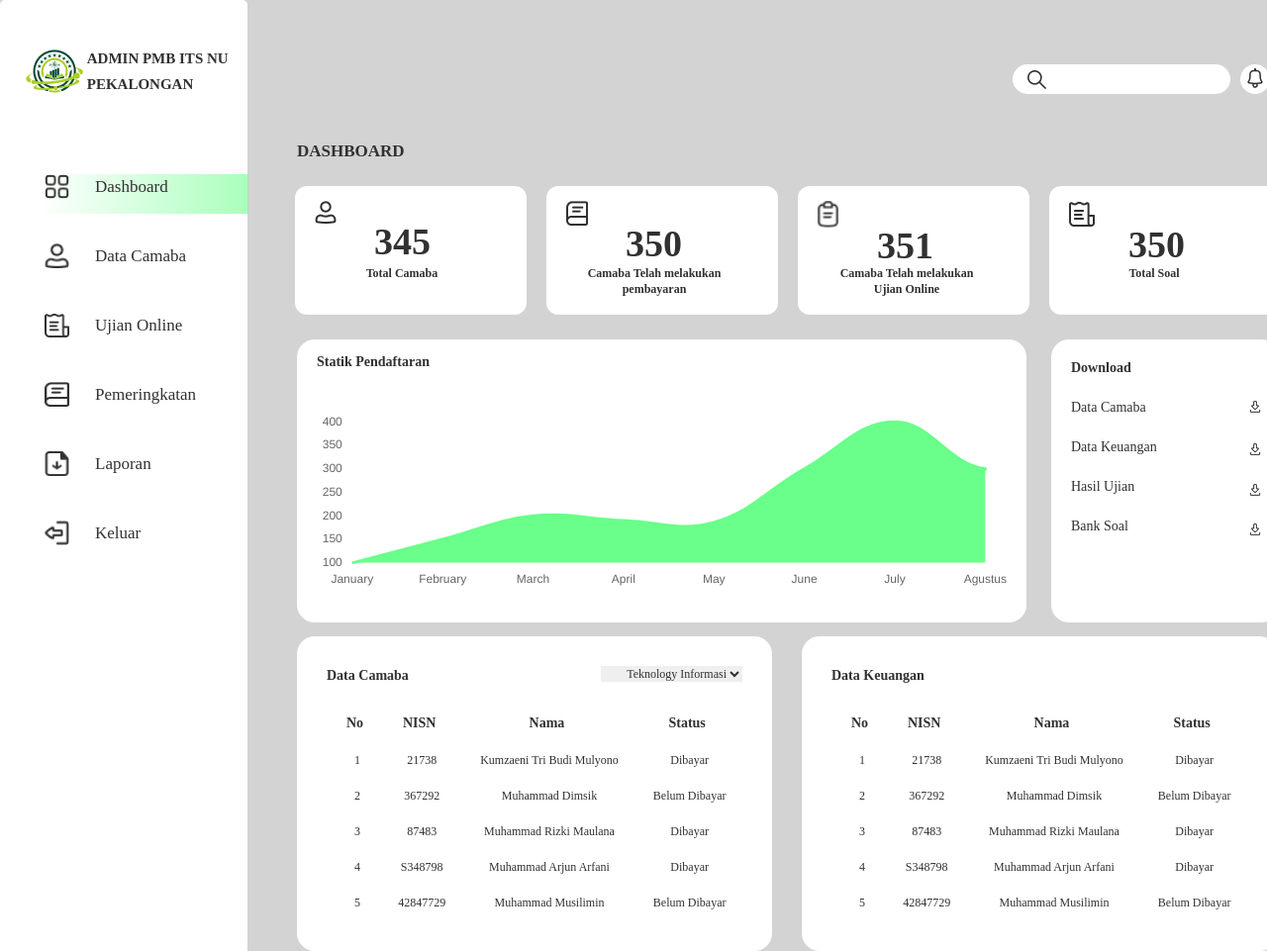
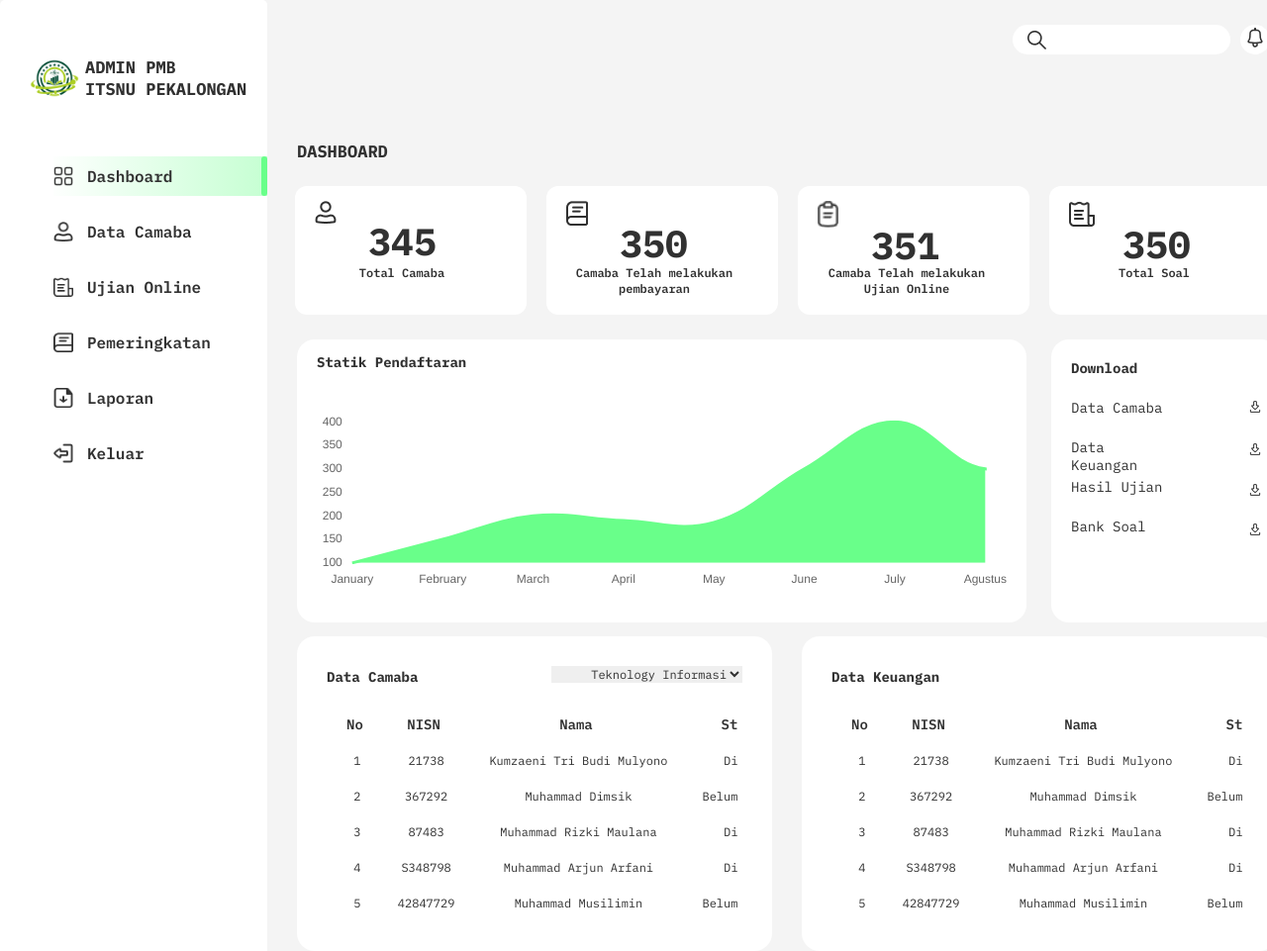
Before and after one commit to muhammaddimsik/pmb-admin.io, a plain HTML site: page Dashboard.html in a window 1280 px wide. Shown: the top 961 px of the page at 99% size. Drawn offline with nearby package versions, Linux system fonts and the light colour scheme.

Commit message:
memperbaiki sidebar dashboard

```diff
--- a/Dashboard.html
+++ b/Dashboard.html
@@ -6,7 +6,7 @@
     <meta name="viewport" content="width=device-width, initial-scale=1.0" />
     <title>Dashboard</title>
     <link rel="stylesheet" href="css/sty.css" />
-    <link rel="stylesheet" href="css/style.css">
+    <link rel="stylesheet" href="css/style.css" />
     <script
       src="https://code.jquery.com/jquery-3.6.1.min.js"
       integrity="sha256-o88AwQnZB+VDvE9tvIXrMQaPlFFSUTR+nldQm1LuPXQ="
@@ -15,55 +15,56 @@
     <script src="js/dashboard2.js"></script>
     <script src="js/Chart.min.js"></script>
 
-
-
     <style></style>
   </head>
   <body>
     <div class="sidebar-nav">
       <div class="header">
         <div class="list-item">
-          <a href="Dashboard.html">
+          <a href="Dashboard.html" class="flex">
             <img src="img/logo.png" alt="" class="icon" />
-            <span class="description-header">Admin PMB ITS NU Pekalongan</span>
+            <h3 class="description-header">
+              Admin PMB <span> ITSNU Pekalongan</span>
+            </h3>
           </a>
         </div>
       </div>
       <div class="sidebar-main">
         <div class="list-item" id="Dashboard">
-          <a href="Dashboard.html">
-            <img src="img/das.png" alt="" class="icon"/>
-            <span class="description">Dashboard</span>
+          <a href="Dashboard.html" class="flex">
+            <img src="img/das.png" alt="" class="icon" />
+            <p class="description">Dashboard</p>
+          </a>
+          <div class="rectangle"></div>
+        </div>
+        <div class="list-item">
+          <a href="Data_Camaba.html" class="flex">
+            <img src="img/pople.png" alt="" class="icon" />
+            <p class="description">Data Camaba</p>
           </a>
         </div>
         <div class="list-item">
-          <a href="Data_Camaba.html">
-            <img src="img/pople.png" alt="" class="icon" />
-            <span class="description">Data Camaba</span>
+          <a href="Ujian_Onine.html" class="flex">
+            <img src="img/book.png" alt="" class="icon" />
+            <p class="description">Ujian Online</p>
           </a>
         </div>
         <div class="list-item">
-          <a href="Ujian_Onine.html">
-            <img src="img/book.png" alt="" class="icon" />
-            <span class="description">Ujian Online</span>
+          <a href="Pemeringkatan.html" class="flex">
+            <img src="img/ujuan.png" alt="" class="icon" />
+            <p class="description">Pemeringkatan</p>
           </a>
         </div>
         <div class="list-item">
-          <a href="Pemeringkatan.html">
-            <img src="img/ujuan.png" alt="" class="icon" />
-            <span class="description">Pemeringkatan</span>
+          <a href="Laporan.html" class="flex">
+            <img src="img/down.png" alt="" class="icon" />
+            <p class="description">Laporan</p>
           </a>
         </div>
         <div class="list-item">
-          <a href="Laporan.html">
-            <img src="img/down.png" alt="" class="icon" />
-            <span class="description">Laporan</span>
-          </a>
-        </div>
-        <div class="list-item">
-          <a href="#">
+          <a href="#" class="flex">
             <img src="img/exit.png" alt="" class="icon" />
-            <span class="description">Keluar</span>
+            <p class="description">Keluar</p>
           </a>
         </div>
       </div>
@@ -89,28 +90,30 @@
       <div class="main-container">
         <div class="conten">
           <a href="#">
-                <img src="img/pople.png" class="icon" alt="">
+            <img src="img/pople.png" class="icon" alt="" />
             <p class="item">345</p>
             <span class="description">Total Camaba</span>
           </a>
         </div>
         <div class="conten">
           <a href="#">
-                <img src="img/ujuan.png" class="icon" alt="">
+            <img src="img/ujuan.png" class="icon" alt="" />
             <p class="item">350</p>
             <span class="description1">Camaba Telah melakukan pembayaran</span>
           </a>
         </div>
         <div class="conten">
           <a href="#">
-                <img src="img/Icon.png" width="20.5px" class="icon" alt="">
+            <img src="img/Icon.png" width="20.5px" class="icon" alt="" />
             <p class="item">351</p>
-                <span class="description2">Camaba Telah melakukan Ujian Online</span>
+            <span class="description2"
+              >Camaba Telah melakukan Ujian Online</span
+            >
           </a>
         </div>
         <div class="conten">
           <a href="#">
-                <img src="img/book.png" class="icon" alt="">
+            <img src="img/book.png" class="icon" alt="" />
             <p class="item">350</p>
             <span class="description3">Total Soal</span>
           </a>
@@ -140,25 +143,25 @@
         </div>
         <div class="list-item">
           <a href="#">
-            <img src="img/iconn.png" alt="" class="i">
+            <img src="img/iconn.png" alt="" class="i" />
             <div class="description">Data Camaba</div>
           </a>
         </div>
         <div class="list-item1">
           <a href="#">
-            <img src="img/iconn.png" alt="" class="ic">
+            <img src="img/iconn.png" alt="" class="ic" />
             <div class="description">Data Keuangan</div>
           </a>
         </div>
         <div class="list-item2">
           <a href="#">
-            <img src="img/iconn.png" alt="" class="i2">
+            <img src="img/iconn.png" alt="" class="i2" />
             <div class="description">Hasil Ujian</div>
           </a>
         </div>
         <div class="list-item3">
           <a href="#">
-            <img src="img/iconn.png" alt="" class="i3">
+            <img src="img/iconn.png" alt="" class="i3" />
             <div class="description">Bank Soal</div>
           </a>
         </div>
@@ -166,7 +169,7 @@
       <div class="container-table">
         <div class="table_camaba">
           <span class="header_table">Data Camaba</span>
-          <select id="dropdown" class="set-filter" oninput="filterTable()" >
+          <select id="dropdown" class="set-filter" oninput="filterTable()">
             <option>Teknology Informasi</option>
             <option>Teknology Komputer</option>
             <option>Teknology Industri</option>
@@ -177,7 +180,6 @@
           </select>
           <div class="outer-wrapper">
             <a href="Data_Camaba.html">
-
               <div class="table-wrapper">
                 <table id="myTable">
                   <thead>
@@ -217,7 +219,6 @@
                       <td>Muhammad Musilimin</td>
                       <td>Belum Dibayar</td>
                     </tr>
-
                   </tbody>
                 </table>
               </div>
@@ -269,14 +270,12 @@
                     <td>Muhammad Musilimin</td>
                     <td>Belum Dibayar</td>
                   </tr>
-
                 </tbody>
               </table>
             </div>
           </div>
         </div>
-
       </div>
-
+    </div>
   </body>
 </html>
--- a/css/stt.css
+++ b/css/stt.css
@@ -1,3 +1,10 @@
+@import url('https://fonts.googleapis.com/css2?family=IBM+Plex+Mono:wght@400;500;600;700&display=swap');
+
+*, html, body{
+  box-sizing: border-box;
+  font-family: 'IBM Plex Mono', monospace;
+}
+
 table.dataTable td.dt-control {
   text-align: center;
   cursor: pointer;
--- a/css/sty.css
+++ b/css/sty.css
@@ -1,96 +1,96 @@
+@import url('https://fonts.googleapis.com/css2?family=IBM+Plex+Mono:wght@400;500;600;700&display=swap');
+
+*, html, body{
+  box-sizing: border-box;
+  font-family: 'IBM Plex Mono', monospace;
+}
+
 html,
 body {
   max-width: 100%;
   overflow-x: hidden;
 }
 body {
-  background-color: lightgray;
+  background-color: #f4f4f4;
   border-radius: 5px;
   font-family: "IBM Plex Mono";
 }
 .sidebar-nav {
   height: 1024px;
-  width: 250px;
+  width: 270px;
   left: 0px;
   top: 0px;
   border-radius: 5px;
   position: fixed;
-  right: 0%;
-  bottom: 0%;
   background-color: #ffffff;
   box-shadow: #313131;
 }
+.sidebar-nav .header .list-item .flex{
+  display: flex;
+  align-items: center;
+  margin: 40px 0 0 30px;
+  gap: 6px;
+}
 .sidebar-nav .description-header {
-  position: absolute;
-  left: 35.09%;
-  right: 7.37%;
-  top: 4.49%;
-  bottom: 90.43%;
-  text-decoration: none;
-  font-style: normal;
-  font-weight: 700;
-  font-size: 15px;
-  line-height: 26px;
+  font-weight: 800;
+  font-size: 17px;
   text-transform: uppercase;
   color: #313131;
+  display: flex;
+  flex-direction: column;
 }
 .sidebar-nav .header .list-item .icon {
-  width: 60px;
-  height: 60px;
-  height: 60px;
-  width: 60px;
-  margin-left: 25px;
-  margin-top: 42px;
-  border-radius: 0px;
+  width: 50px;
+  height: 50px;
 }
 .sidebar-main {
-  margin-top: 70px;
-  margin-left: 45px;
+  padding-left: 54px;
+}
+
+.sidebar-nav .header{
+  margin-bottom: 40px;
 }
 .sidebar-main .list-item {
-  padding-top: 40px 10px;
-  box-sizing: border-box;
-  border-radius: 10px;
-  margin-top: 30px;
+  margin-top: 16px;
+  display: flex;
+  justify-content: space-between;
+}
+
+.sidebar-nav .sidebar-main .list-item .rectangle{
+  width: 6px;
   height: 40px;
-  width: 225px;
+  background-color: #69FF8A;
+  border-radius: 20px;
+}
+
+.sidebar-nav .sidebar-main .list-item .flex{
+  display: flex;
+  align-items: center;
+  gap: 14px;
+  height: 40px;
 }
 .sidebar-nav .sidebar-main .list-item .icon {
-  width: 25px;
-  height: 25px;
+  width: 20px;
+  height: 20px;
+  margin: 0;
 }
 .sidebar-nav .sidebar-main .list-item .description {
-  position: absolute;
-  font-style: normal;
-  font-weight: 500;
-  font-size: 17px;
-  line-height: 26px;
-  margin-left: 26px;
-  margin-top: 0px;
+  margin: 0;
+  font-size: 16px;
+  font-weight: 600;
 }
+
+/* #dashboard, #data_camaba, */
+
 #ujian {
   background: linear-gradient(
     270deg,
     rgba(105, 255, 138, 0.6) -5.08%,
     rgba(255, 255, 255, 0.6) 103.05%
   );
-  width: 206px;
-  height: 40px;
-  position: relative;
-  top: 0px;
-  border-radius: 0px;
 }
 #Dashboard {
-  background: linear-gradient(
-    270deg,
-    rgba(105, 255, 138, 0.6) -5.08%,
-    rgba(255, 255, 255, 0.6) 103.05%
-  );
-  width: 206px;
-  height: 40px;
-  position: relative;
-  top: 0px;
-  border-radius: 0px;
+  background: linear-gradient(270deg, rgba(105, 255, 138, 0.4) -5.08%, rgba(255, 255, 255, 0.6) 103.05%);
 }
 #Data-camaba {
   background: linear-gradient(
@@ -98,11 +98,6 @@ body {
     rgba(105, 255, 138, 0.6) -5.08%,
     rgba(255, 255, 255, 0.6) 103.05%
   );
-  width: 206px;
-  height: 40px;
-  position: relative;
-  top: 0px;
-  border-radius: 0px;
 }
 #pm {
   background: linear-gradient(
@@ -110,11 +105,6 @@ body {
     rgba(105, 255, 138, 0.6) -5.08%,
     rgba(255, 255, 255, 0.6) 103.05%
   );
-  width: 206px;
-  height: 40px;
-  position: relative;
-  top: 0px;
-  border-radius: 0px;
 }
 
 #Laporan {
@@ -123,11 +113,6 @@ body {
     rgba(105, 255, 138, 0.6) -5.08%,
     rgba(255, 255, 255, 0.6) 103.05%
   );
-  width: 206px;
-  height: 40px;
-  position: relative;
-  top: 0px;
-  border-radius: 0px;
 }
 /*
 .sidebar-nav .sidebar-main .list-item:hover {
@@ -142,6 +127,8 @@ body {
   border-radius: 20px 0px 0px 20px;
   box-sizing: border-box;
 }*/
+
+
 a {
   text-decoration: none;
   color: #313131;
@@ -149,7 +136,7 @@ a {
 
 .line-top {
   position: absolute;
-  margin-top: 57px;
+  margin-top: 17px;
   margin-left: 1015px;
 }
 
--- a/css/style.css
+++ b/css/style.css
@@ -1,3 +1,9 @@
+@import url('https://fonts.googleapis.com/css2?family=IBM+Plex+Mono:wght@400;500;600;700&display=swap');
+
+*, html, body{
+  box-sizing: border-box;
+  font-family: 'IBM Plex Mono', monospace;
+}
 
 .tabled{
   width: 70%;
@@ -5,7 +11,7 @@
 
 .table-ujian-main td {
     max-width: 300px;
-    offset:;
+    /* offset:; */
 }
 
 
@@ -313,7 +319,7 @@ top: -30px;
 .dataTables_wrapper .dataTables_paginate .paginate_button.disabled:hover,
 .dataTables_wrapper .dataTables_paginate .paginate_button.disabled:active {
   cursor: default;
-  color: #57B98A; !important;
+  color: #57B98A !important;
   border: 1px solid transparent;
   background: transparent;
   box-shadow: none;
```
Also changed, not shown: Laporan.html (+17 -14 lines), daftar_soal.html (+22 -20 lines), css/all.min.css. Lines whose indentation alone changed are shown as unchanged.
